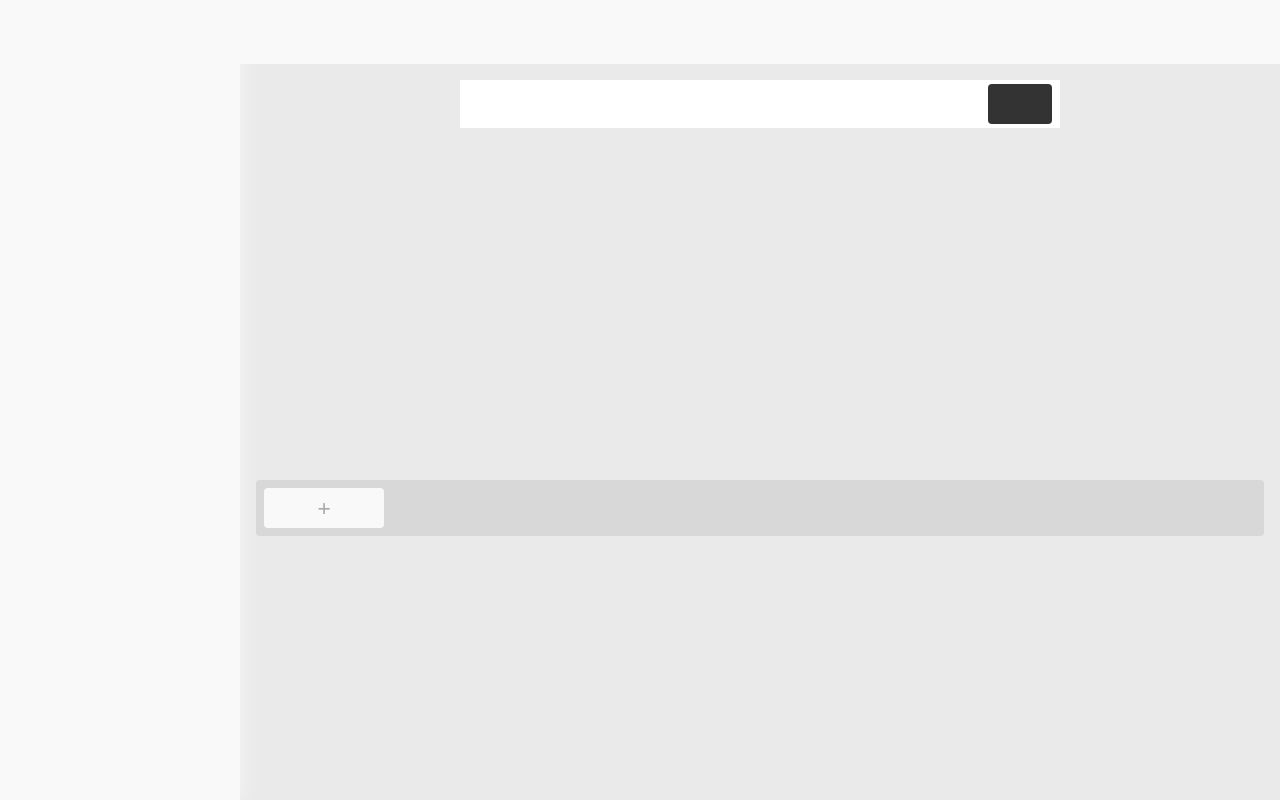
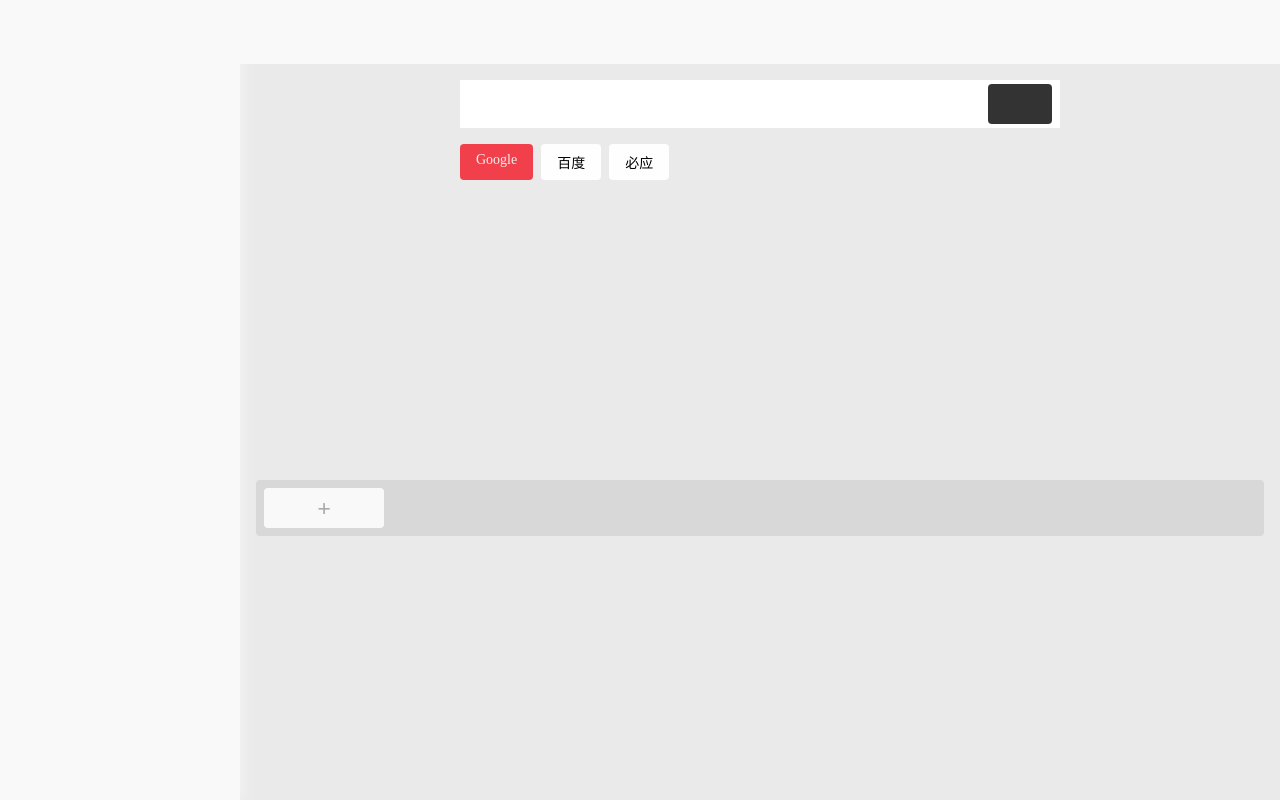
Before and after one commit to miyuesc/my-navigation, a Vue app: page / in a window 1280 px wide. Built offline with nearby package versions, Linux system fonts and the light colour scheme; a small style sheet from the web is missing.

Commit message:
update: 增加搜索框

```diff
--- a/public/index.html
+++ b/public/index.html
@@ -5,7 +5,7 @@
     <meta http-equiv="X-UA-Compatible" content="IE=edge">
     <meta name="viewport" content="width=device-width,initial-scale=1.0">
     <link rel="icon" href="<%= BASE_URL %>logo.ico">
-    <title><%= htmlWebpackPlugin.options.title %></title>
+    <title>自定义标签页</title>
       <link rel="stylesheet" type="text/css" href="https://at.alicdn.com/t/font_1607214_jlam65kmrab.css">
     <script src="https://at.alicdn.com/t/font_1607214_jlam65kmrab.js"></script>
   </head>
--- a/src/components/SearchBox.vue
+++ b/src/components/SearchBox.vue
@@ -2,11 +2,16 @@
   <div class="search-box">
     <div class="search-box__input">
       <label>
-        <input v-model="searchInput" @input="changeInput" />
+        <input v-model="searchInput" @input="changeInput" @keyup.enter="searchResult" />
       </label>
-      <div class="search-input__button">
+      <div class="search-input__button" @click.stop="searchResult">
         <i class="iconfont icon-search"></i>
       </div>
+    </div>
+    <div class="search-target-engine">
+      <div class="target-engine__item google" :class="{'is-active': engineType === 'google'}" @click.stop="engineType = 'google'">Google</div>
+      <div class="target-engine__item baidu" :class="{'is-active': engineType === 'baidu'}" @click.stop="engineType = 'baidu'">百度</div>
+      <div class="target-engine__item biying" :class="{'is-active': engineType === 'biying'}" @click.stop="engineType = 'biying'">必应</div>
     </div>
   </div>
 </template>
@@ -16,12 +21,21 @@
   name: "SearchBox",
   data() {
     return {
-      searchInput: ""
+      searchInput: "",
+      engineType: "google",
+      searchEngine: {
+        google: "https://www.google.com/search?q=",
+        baidu: "https://www.baidu.com/s?wd=",
+        biying: "https://www.bing.com/search?q="
+      }
     }
   },
   methods: {
     changeInput(e) {
       console.log(e);
+    },
+    searchResult() {
+      window.open(`${this.searchEngine[this.engineType]}${this.searchInput}`);
     }
   }
 }
@@ -32,6 +46,36 @@
   width: 100%;
   height: 400px;
   box-sizing: border-box;
+}
+.search-target-engine {
+  margin: 16px auto;
+  display: inline-flex;
+  justify-content: start;
+  width: 100%;
+  position: relative;
+  box-sizing: border-box;
+  padding: 0 calc(50% - 300px);
+}
+.target-engine__item {
+  display: block;
+  padding: 8px 16px;
+  font-size: 14px;
+  border-radius: 4px;
+  background: #fefefe;
+  cursor: pointer;
+}
+.target-engine__item + .target-engine__item {
+  margin-left: 8px;
+}
+.target-engine__item:hover {
+  color: #f1404b;
+}
+.target-engine__item.is-active {
+  background: #f1404b;
+  color: #f0f0f0;
+}
+.target-engine__item.is-active:hover {
+  color: #f0f0f0;
 }
 .search-box__input {
   margin: 0 auto;
```
